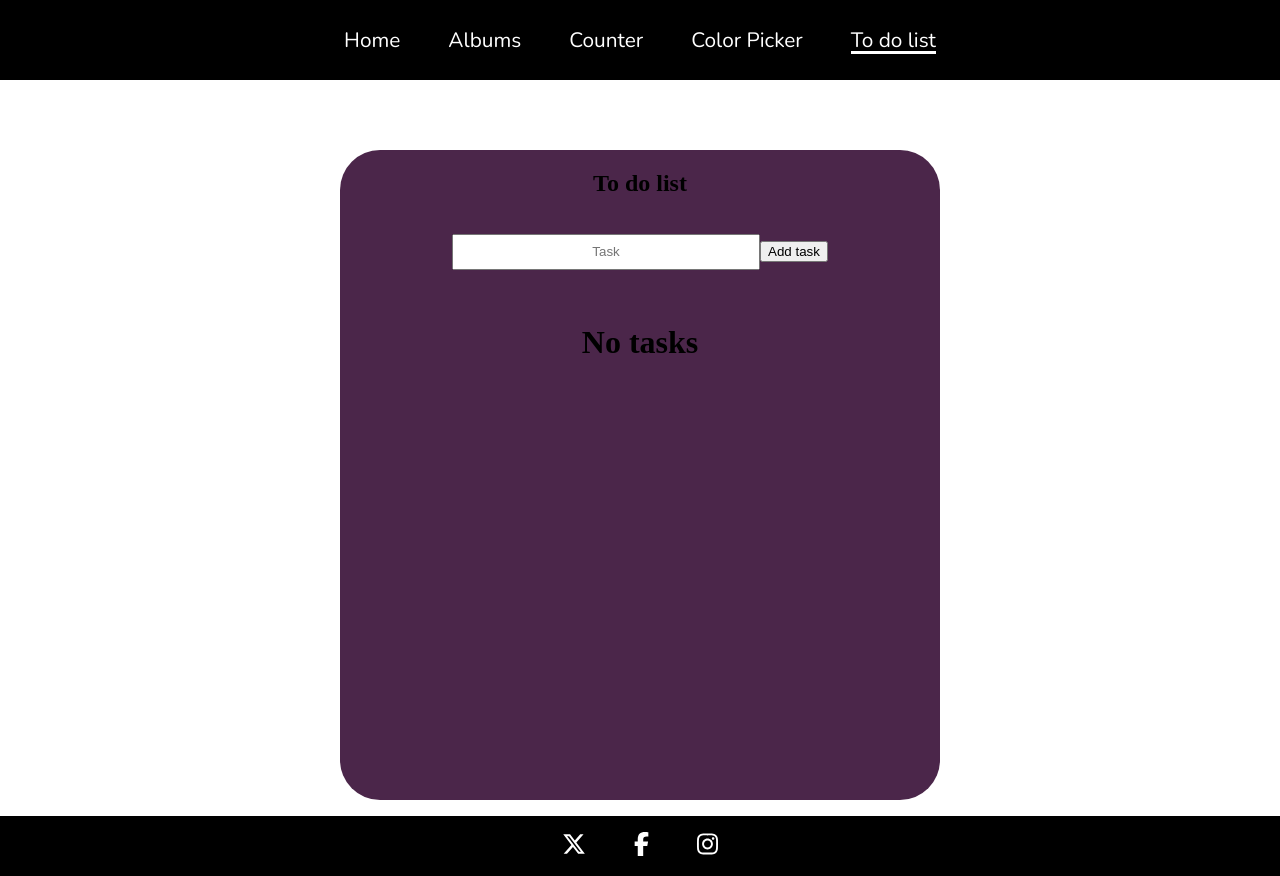
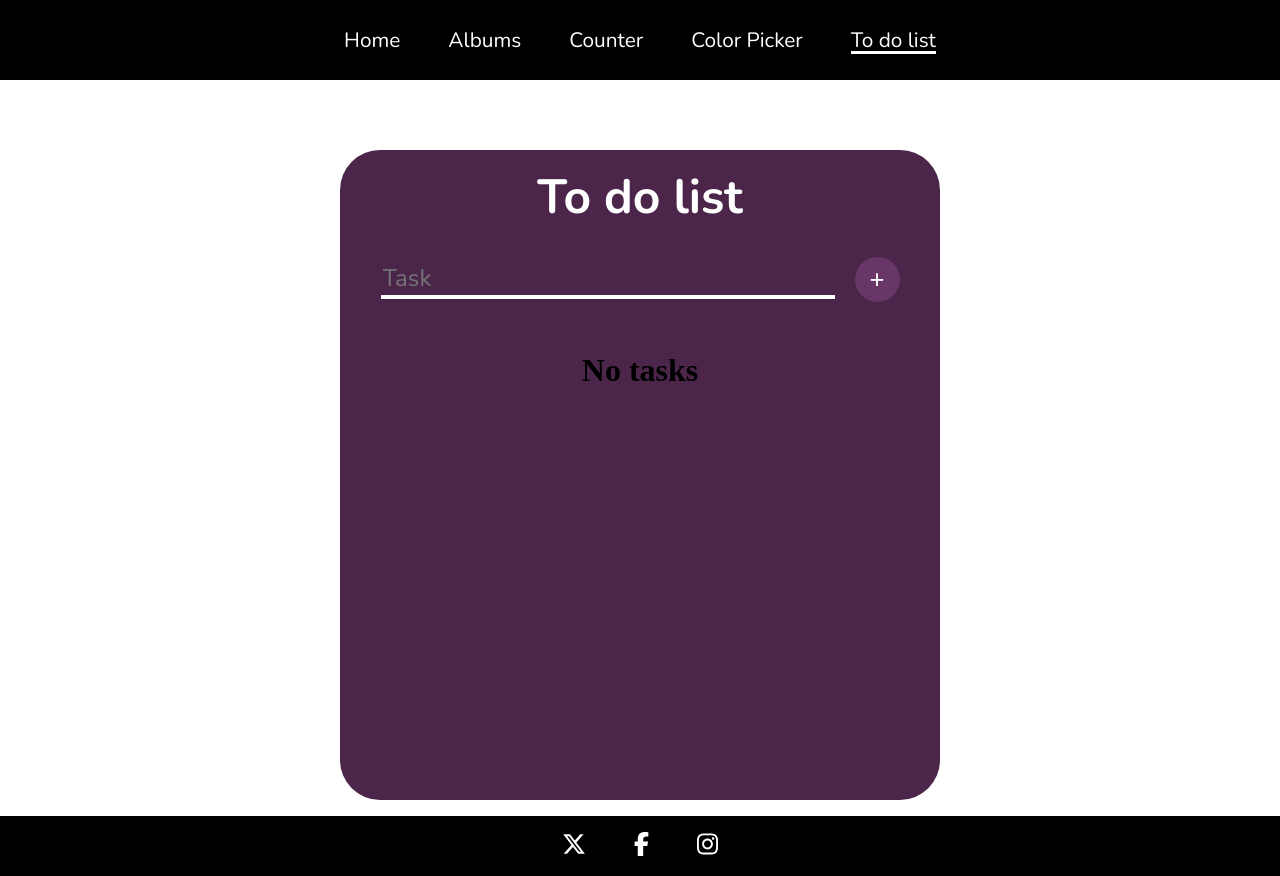
Before and after one commit to reevcrona/React-assignment, a React (Vite) app: page /to-do-list in a window 1280 px wide. Built offline with nearby package versions, Linux system fonts and the light colour scheme.

Commit message:
added more styling

```diff
--- a/src/Pages/ToDoList.jsx
+++ b/src/Pages/ToDoList.jsx
@@ -82,10 +82,10 @@ function ToDoList(){
     console.log(toDoList)
     return(
         <div className="to-do-main-container">
-                <h2>To do list</h2>
+                <h2 className="to-do-header">To do list</h2>
             <div className= "task-input-container">
                 <input className="task-input" onChange={handleInputValue} value={taskValue} placeholder="Task"></input>
-                <button className="add-task-button" onClick={addTask}>Add task</button>
+                <button className="add-task-button" onClick={addTask}>+</button>
             </div>
 
 
--- a/src/styles/ColorPicker.css
+++ b/src/styles/ColorPicker.css
@@ -37,4 +37,5 @@
     height: 50px;
     border-radius: 10px;
     border: 2px solid gray;
+
 }
--- a/src/styles/ToDoList.css
+++ b/src/styles/ToDoList.css
@@ -102,7 +102,38 @@
 .task-input{
     width: 100%;
     min-height: 30px;
-    max-width: 300px;
-    text-align: center;
-
+    max-width: 450px;
+    background-color: #4B264A;
+    border: none;
+    border-bottom: 4px solid white;
+    color:white;
+    font-size: 1.5rem;
+    font-family: "Nunito", sans-serif;
 }
+.task-input::placeholder{
+    font-size: 1.5rem;
+    font-family: "Nunito", sans-serif;
+}
+.task-input:focus{
+    outline: none;
+}
+.to-do-header{
+    font-family: "Nunito", sans-serif;
+    color: white;
+    font-size: 3rem;
+    margin: 0.3em 0;
+}
+.add-task-button{
+    width: 45px;
+    height: 45px;
+    border-radius: 50%;
+    margin-left: 20px;
+    color: white;
+    background-color:#693668;
+    border: none;
+    font-size: 1.6rem;
+    cursor: pointer;
+}
+.add-task-button:hover{
+    border: 2px solid white;
+}
```
